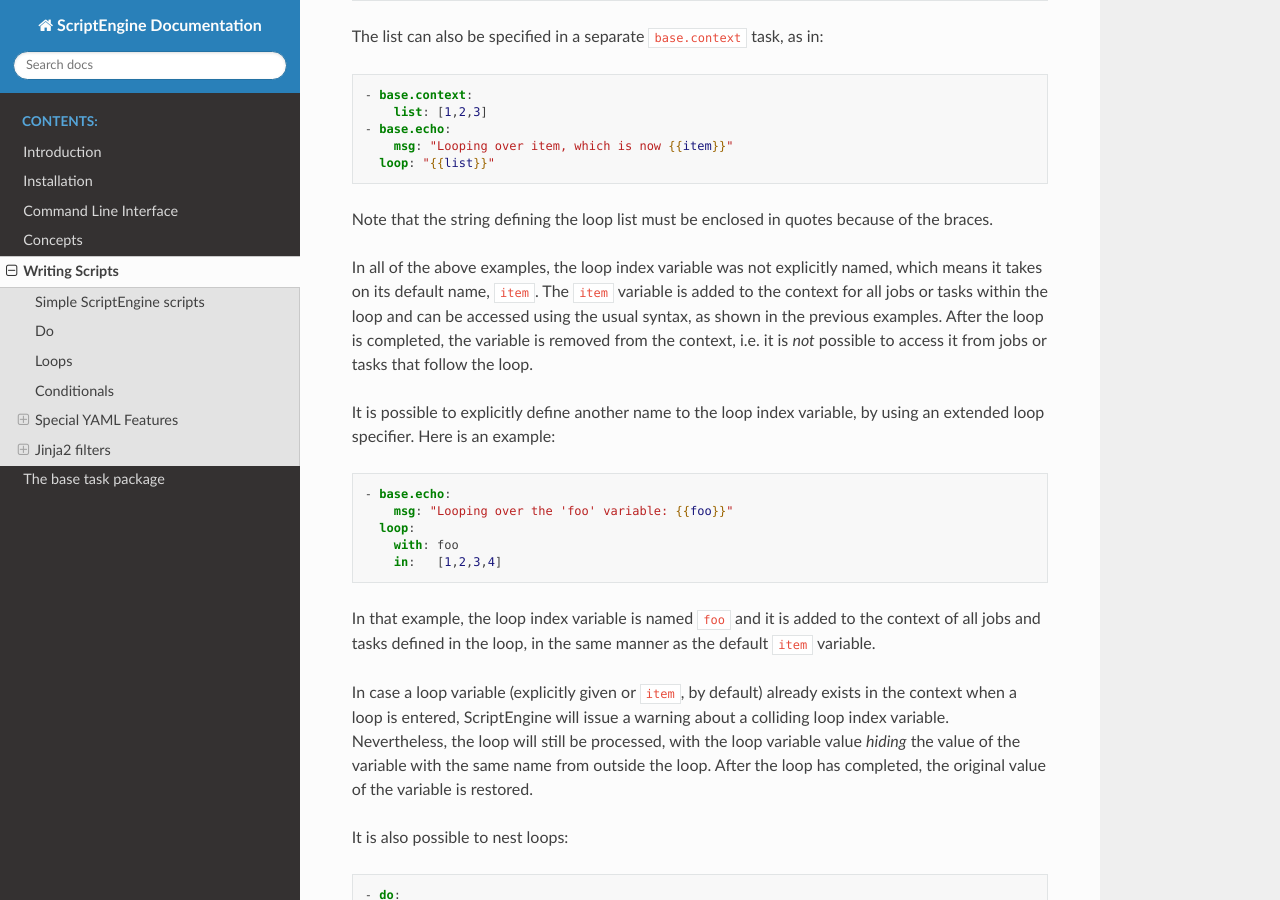
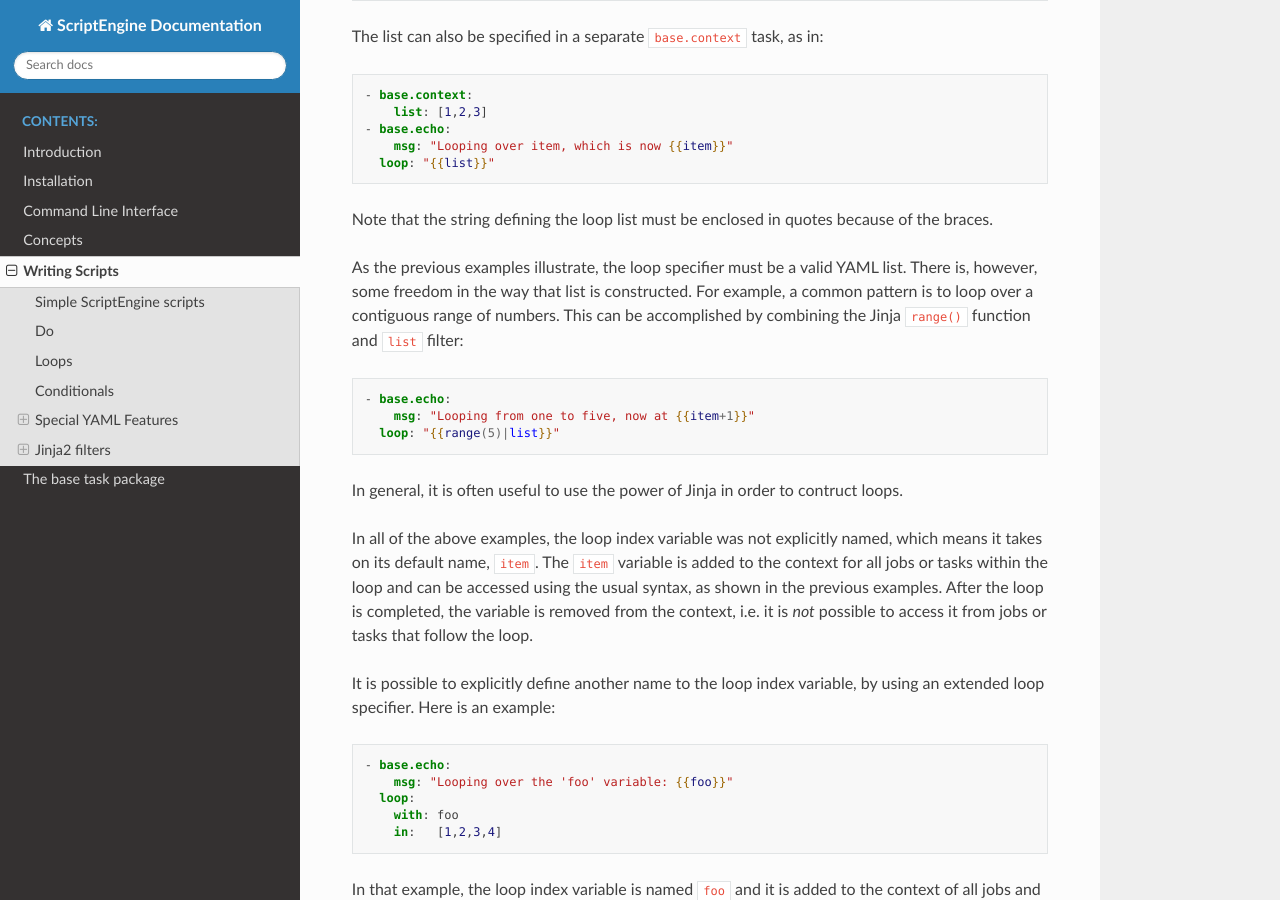
Before and after one commit to uwefladrich/scriptengine, a Sphinx documentation site: the page built from docs/sphinx/scripts.rst, in a window 1280 px wide and 900 px high, scrolled down 1895 px. Built offline with Sphinx 7.4.7 and the Read the Docs theme 2.0.0, drawn with Linux system fonts in a browser that asks for light colours.

Commit message:
Add loop-over-range example to docs

```diff
--- a/docs/sphinx/scripts.rst
+++ b/docs/sphinx/scripts.rst
@@ -96,6 +96,17 @@ The list can also be specified in a separate ``base.context`` task, as in::
 
 Note that the string defining the loop list must be enclosed in quotes because
 of the braces.
+
+As the previous examples illustrate, the loop specifier must be a valid YAML list. There is,
+however, some freedom in the way that list is constructed. For example, a common pattern is to
+loop over a contiguous range of numbers. This can be accomplished by combining the Jinja
+``range()`` function and ``list`` filter::
+
+  - base.echo:
+      msg: "Looping from one to five, now at {{item+1}}"
+    loop: "{{range(5)|list}}"
+
+In general, it is often useful to use the power of Jinja in order to contruct loops.
 
 In all of the above examples, the loop index variable was not explicitly
 named, which means it takes on its default name, ``item``. The ``item``
```
